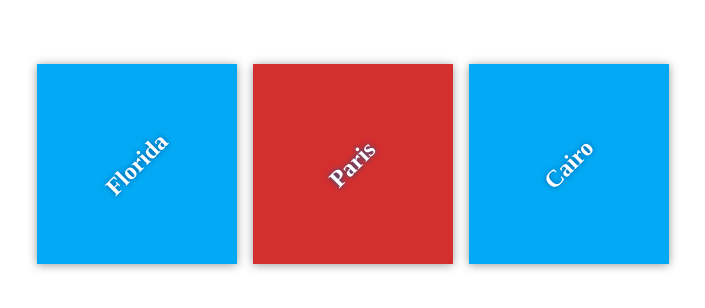
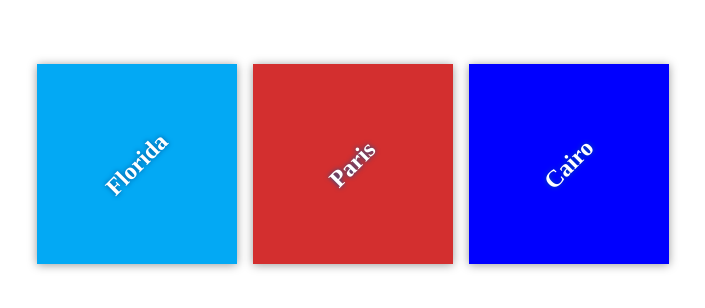
Before and after one commit to talalcer/my-travel-plans, a plain HTML site: page index.html in a window 1280 px wide. Shown: the part 236-544 px from the top of the page, without its empty margins (287-992 px from the left). Drawn offline with Linux system fonts and the light colour scheme.

Commit message:
Style destinations

```diff
--- a/css/app.css
+++ b/css/app.css
@@ -53,3 +53,7 @@ background-color: #03a9f4;
 #paris {
 background-color: #d32f2f;
 }
+
+#Cairo {
+background-color: blue;
+}
```
